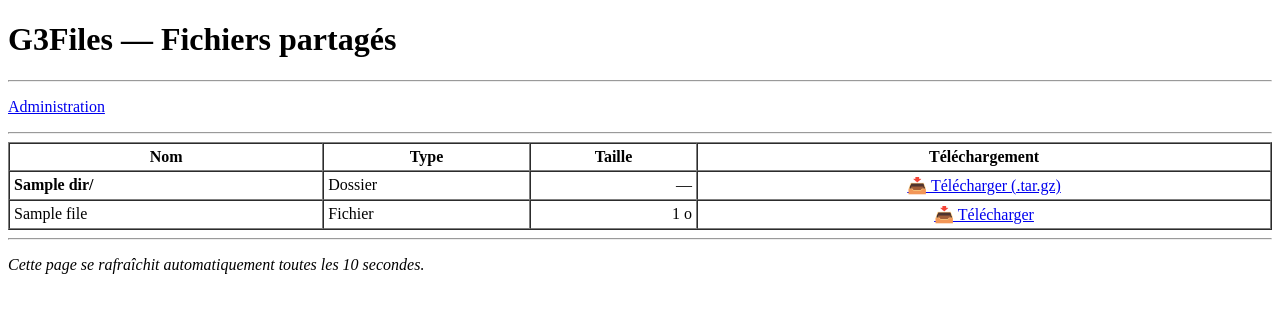
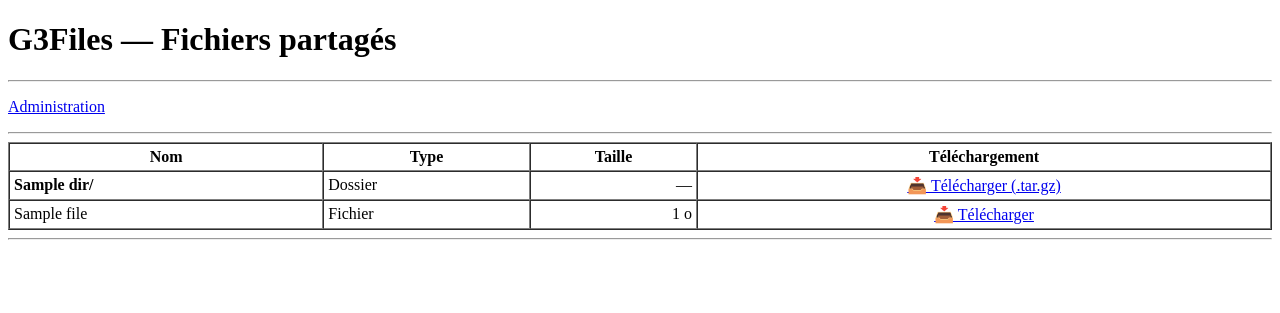
Before and after one commit to ruhtrajer/G3Files, a Flask app: template app/templates/client.html in a window 1280 px wide. Shown: the top 313 px of the page. Run offline with Flask 3, Linux system fonts and the light colour scheme; the template is opened without the code that fills it: most values are stand-ins (such as "Sample title", 1, 10 or a date in 2020); parts of the project's set-up code (start-up, migrations or seed data) failed here and were passed over.

Commit message:
chore: add .gitignore, push latest changes

```diff
--- a/app/templates/client.html
+++ b/app/templates/client.html
@@ -2,7 +2,6 @@
 <html lang="fr">
 <head>
     <meta http-equiv="Content-Type" content="text/html; charset=utf-8">
-    <meta http-equiv="refresh" content="10">
     <title>G3Files</title>
 </head>
 <body>
@@ -58,7 +57,5 @@
 
     <hr>
 
-    <p><em>Cette page se rafraîchit automatiquement toutes les 10 secondes.</em></p>
-
 </body>
 </html>
```
Also changed, not shown: .opencode/artifacts/2026-05-27-g3files-spec.md (added), .opencode/artifacts/2026-05-27-task1-docker-flask-plan.md (added), .opencode/artifacts/2026-05-27-task1-docker-flask-review.md (added), .opencode/artifacts/2026-05-27-task2-admin-template-plan.md (added), .opencode/artifacts/2026-05-27-task2-admin-template-review.md (added), .opencode/artifacts/2026-05-27-task3-client-template-plan.md (added), .opencode/artifacts/2026-05-27-task3-client-template-review.md (added), 2 other files.
